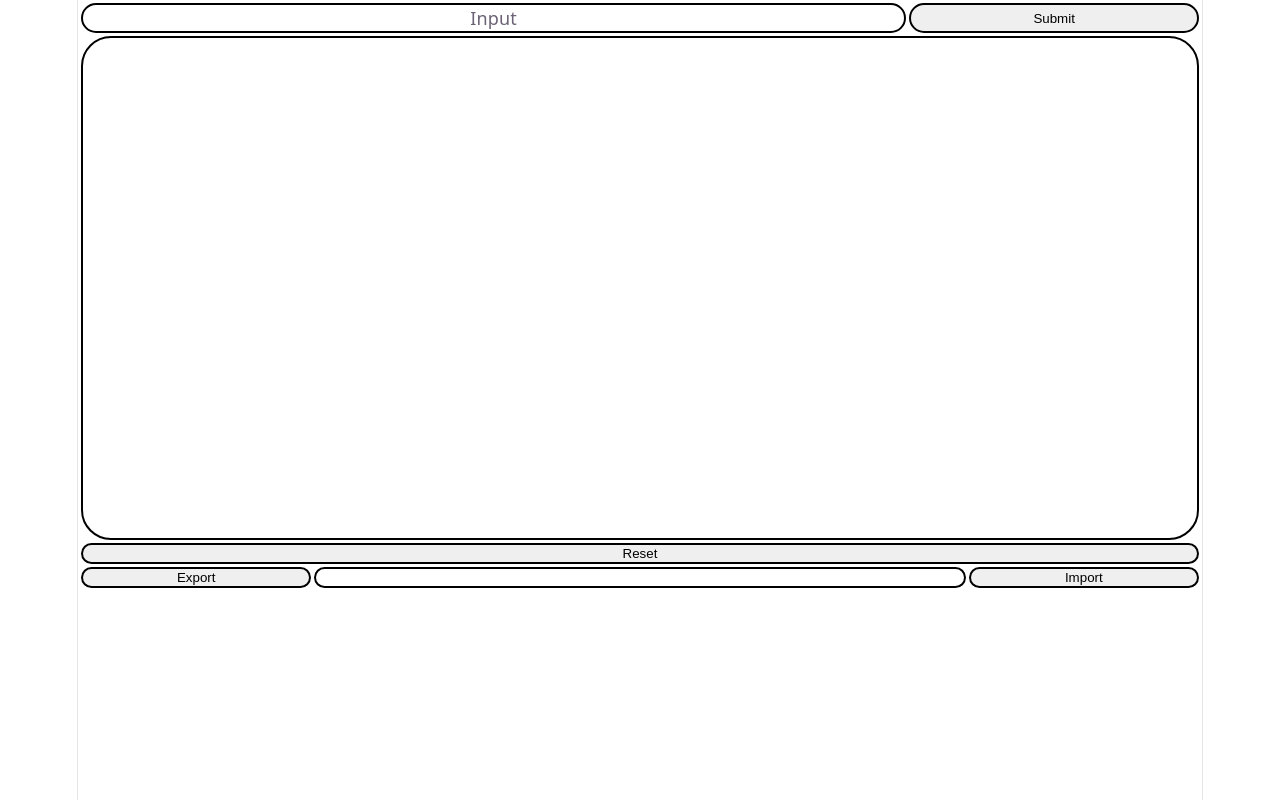
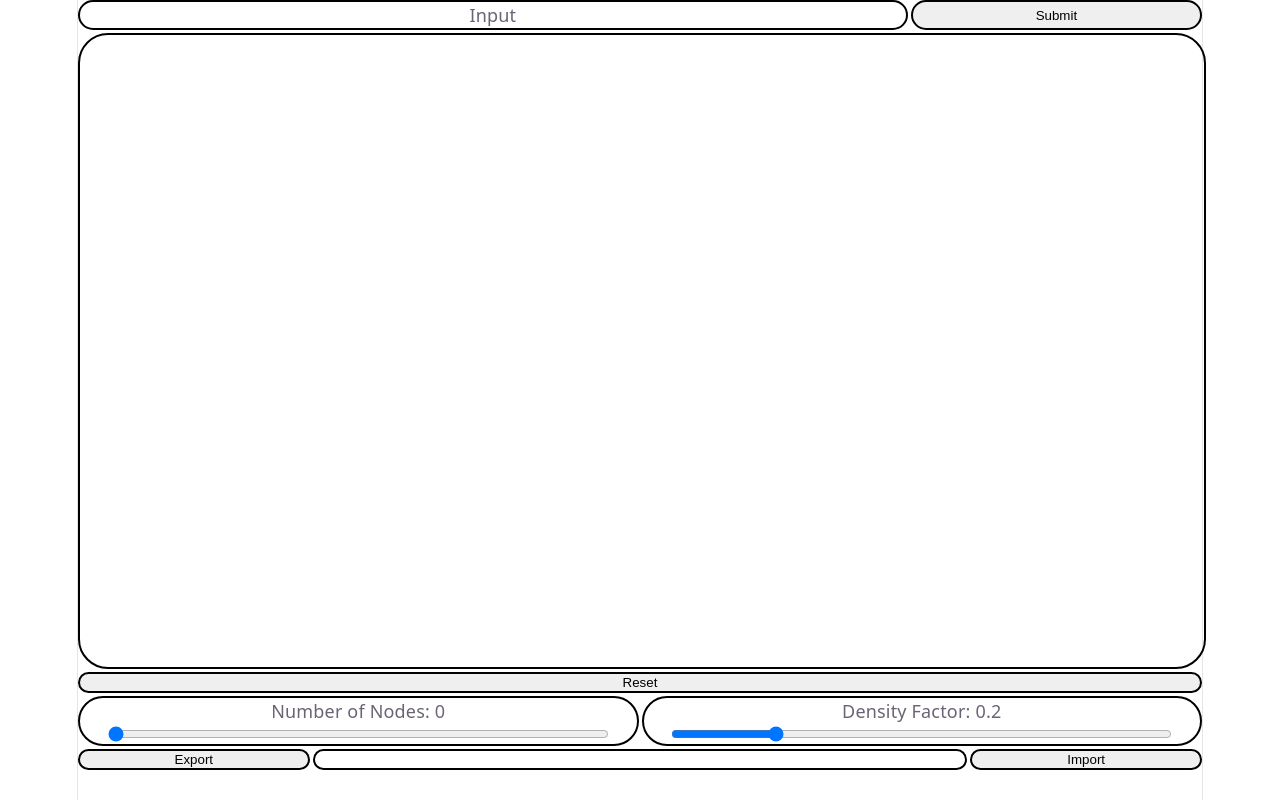
Before and after one commit to Alphapcka-lgtm/AlgoTraceViewer, a React (Vite) app in the folder frontend/: page / in a window 1280 px wide. Built offline with nearby package versions, Linux system fonts and the light colour scheme.

Commit message:
Added window scalability

```diff
--- a/frontend/src/App.tsx
+++ b/frontend/src/App.tsx
@@ -1,9 +1,9 @@
 
 import './App.css'
-import SweepLine from "./sweepLine/SweepLine.tsx";
+import {VertexCover} from "./vertexCover/VertexCover.tsx";
 
 export function App(){
     return <>
-        <SweepLine/>
+        <VertexCover/>
     </>
 }
--- a/frontend/src/sweepLine/SweepLine.tsx
+++ b/frontend/src/sweepLine/SweepLine.tsx
@@ -5,7 +5,7 @@
 import type { AnimationResponse, AnimationRequest, ExportImport } from "./shared/Types.tsx";
 import { compressAndEncode, decodeAndDecompress } from "./shared/Utils.tsx";
 
-function VertexCover() {
+export function SweepLine() {
     const [mode, setMode] = useState<"Input" | "Output">("Input");
     const [input, setInput] = useState<AnimationRequest>({graph: {nodes: [] }, timestamp: 1});
     const [output, setOutput] = useState<AnimationResponse>({initialState: {nodes: []}, intermediateStates: [], timestamp: 0});
@@ -79,5 +79,3 @@
         </div>
     )
 }
-
-export default VertexCover;
--- a/frontend/src/vertexCover/VertexCover.tsx
+++ b/frontend/src/vertexCover/VertexCover.tsx
@@ -5,13 +5,11 @@
 import type { AnimationResponse, AnimationRequest, ExportImport } from "./shared/Types.tsx";
 import { compressAndEncode, decodeAndDecompress } from "./shared/Utils.tsx";
 
-function VertexCover() {
+export function VertexCover() {
     const [mode, setMode] = useState<"Input" | "Output">("Input");
     const [input, setInput] = useState<AnimationRequest>({graph: {nodes: [], edges: []}, densityFactor: 0.2, randomSeed: 0, timestamp: 1});
     const [output, setOutput] = useState<AnimationResponse>({initialState: {nodes: [], edges: []}, intermediateStates: [], randomSeed: 0, timestamp: 0});
     const [progress, setProgress] = useState<number>(0);
-
-    const svgHeight = 500;
 
     const fetchAnimation = async (input: AnimationRequest) => {
         return fetch("http://localhost:8080/vertexcover/random", {
@@ -64,14 +62,14 @@
     };
 
   return (
-      <div style={ { display: "flex", flexDirection: "column", gap: 3, padding: 3 } } >
+      <div style={ { display: "flex", flexDirection: "column", gap: 3 } } >
           <div style={ { display: "flex", gap: 3 } } >
               { mode === "Output" ? <button onClick={ () => setMode("Input") } style={ { flex: 1, border: "2px solid black", borderRadius: "30px" } } >Change Input</button> : <></>}
               <p style={ { flex: 3, border: "2px solid black", borderRadius: "30px" } } >{ mode }</p>
               { mode === "Input" ? <button onClick={ submitInput } style={ { flex: 1, border: "2px solid black", borderRadius: "30px" } } >Submit</button> : <></> }
           </div>
-          <SVGInput setInput={ setInput } input={ input } mode={ mode } height={ svgHeight } />
-          <SVGOutput setProgress={ setProgress } progress={ progress } mode={ mode } output={ output } height={ svgHeight } />
+          <SVGInput setInput={ setInput } input={ input } mode={ mode } />
+          <SVGOutput setProgress={ setProgress } progress={ progress } mode={ mode } output={ output } />
           <div style={ { display: "flex", gap: 3 } } >
             <button onClick={ exportAnimationState } style={ { flex: 1, border: "2px solid black", borderRadius: "30px" } } >Export</button>
             <input id={"exportImport"} style={ { flex: 3, border: "2px solid black", borderRadius: "30px" } } />
@@ -80,5 +78,3 @@
       </div>
     )
 }
-
-export default VertexCover;
--- a/frontend/src/vertexCover/input/InputControl.tsx
+++ b/frontend/src/vertexCover/input/InputControl.tsx
@@ -8,7 +8,7 @@
     const setRandomGraph = () => {
         const size = document.getElementById("graphSizeInputSlider") as HTMLInputElement;
         const density = document.getElementById("graphDensityInputSlider") as HTMLInputElement;
-        const graph: Graph = getRandomGraph(size.valueAsNumber, density.valueAsNumber, props.width, props.height);
+        const graph: Graph = getRandomGraph(size.valueAsNumber, density.valueAsNumber);
         props.setInput((input) => {
             return { ...input, densityFactor: density.valueAsNumber, graph: graph, timestamp: Date.now() };
         });
@@ -36,12 +36,12 @@
     </div>;
 }
 
-function getRandomGraph(n: number, d: number, w: number, h: number) : Graph {
+function getRandomGraph(n: number, d: number) : Graph {
     const graph: Graph = {nodes: [], edges: []};
 
     for (let i = 0; i < n; i++) {
-        const xCoordinate = ((Math.cos((i * 2 * Math.PI) / n) + 1.1) * w * 0.45);
-        const yCoordinate = ((Math.sin((i * 2 * Math.PI) / n) + 1.1) * h * 0.45);
+        const xCoordinate = ((Math.cos((i * 2 * Math.PI) / n) + 1.1) * 0.45);
+        const yCoordinate = ((Math.sin((i * 2 * Math.PI) / n) + 1.1) * 0.45);
         graph.nodes.push({ x: xCoordinate, y: yCoordinate, id: getRandomId() })
     }
 
--- a/frontend/src/vertexCover/input/SVGInput.tsx
+++ b/frontend/src/vertexCover/input/SVGInput.tsx
@@ -13,16 +13,17 @@
     const [interaction, setInteraction] = useState<Interaction>({ type: "idle" });
     const didNodeMove = useRef(false);
 
-    const getMousePos = (e: React.MouseEvent<SVGSVGElement>) => {
+    const getRelativeCoordinates = (e: React.MouseEvent<SVGElement>) => {
         const rect = e.currentTarget.getBoundingClientRect();
-        return { x: e.clientX - rect.left, y: e.clientY - rect.top };
-    };
+        return { x: (e.clientX - rect.left) / (rect.width), y: (e.clientY - rect.top)  / (rect.height) };
+
+    }
 
     const edgeExists = (a: string, b: string, edges: Edge[]) => edges.some((e) => (e.fromId === a && e.toId === b) || (e.fromId === b && e.toId === a));
 
     const handleCanvasClick = (e: React.MouseEvent<SVGSVGElement>) => {
         if (interaction.type === "idle") {
-            const { x, y } = getMousePos(e);
+            const { x, y } = getRelativeCoordinates(e);
             props.setInput((prev) => {
                 return { ...prev, graph: { ...prev.graph, nodes: [...prev.graph.nodes, { x, y, id: getRandomId() }] }, timestamp: Date.now() };
             });
@@ -32,7 +33,7 @@
     };
 
     const handleMouseMove = (e: React.MouseEvent<SVGSVGElement>) => {
-        const pos = getMousePos(e);
+        const pos = getRelativeCoordinates(e);
 
         setInteraction((interaction) => {
             if(interaction.type === "drawing-edge"){
@@ -91,11 +92,11 @@
     const eventHandler = { onClick: handleNodeClick, onMouseDown: handleNodeMouseDown, onMouseUp: handleNodeMouseUp, onDoubleClick: handleNodeDoubleClick };
 
     return props.mode === "Output" ? <></> : <>
-            <svg height={ props.height } style={ { border: "2px solid black", borderRadius: "30px" } } onClick={ handleCanvasClick } onMouseMove={ handleMouseMove } >
+            <svg viewBox="0 0 1920 1080" preserveAspectRatio="xMidYMid meet" style={ { flex: 1, width: "100%", border: "2px solid black", borderRadius: "30px" } } onClick={ handleCanvasClick } onMouseMove={ handleMouseMove } width={1} >
                 <PreviewEdge nodes={ props.input.graph.nodes } interaction={ interaction } />
                 <Edges nodes={ props.input.graph.nodes } edges={ props.input.graph.edges } />
                 <Nodes nodes={ props.input.graph.nodes } { ...eventHandler } />
             </svg>
-            <InputControl setInput={ props.setInput } input={ props.input } setInteraction={ setInteraction } height={ props.height } width={ 1100 } />
+            <InputControl setInput={ props.setInput } input={ props.input } setInteraction={ setInteraction } />
         </>;
 }
--- a/frontend/src/vertexCover/input/Types.tsx
+++ b/frontend/src/vertexCover/input/Types.tsx
@@ -11,15 +11,12 @@
     input: AnimationRequest,
     setInput: Dispatch<SetStateAction<AnimationRequest>>,
     mode: string,
-    height: number,
 };
 
 export type InputControlProps = {
     input: AnimationRequest,
     setInput: Dispatch<SetStateAction<AnimationRequest>>,
     setInteraction: Dispatch<SetStateAction<Interaction>>,
-    height: number,
-    width: number,
 };
 
 export type PreviewEdgeProps = {
--- a/frontend/src/vertexCover/output/SVGOutput.tsx
+++ b/frontend/src/vertexCover/output/SVGOutput.tsx
@@ -47,7 +47,7 @@
     const clickEventHandler = { onClick: () => {}, onMouseDown: () => {}, onMouseUp: () => {}, onDoubleClick: () => {} };
 
     return props.mode === "Input" ? <></> : <>
-        <svg height={ props.height } style={ { border: "2px solid black", borderRadius: "30px" } } >
+        <svg viewBox="0 0 1920 1080" preserveAspectRatio="xMidYMid meet" style={ { flex: 1, width: "100%", border: "2px solid black", borderRadius: "30px" } } >
             <Edges edges={ props.output.initialState.edges } nodes={ props.output.initialState.nodes } />
             <Nodes nodes={ props.output.initialState.nodes } { ...clickEventHandler } />
         </svg>
--- a/frontend/src/vertexCover/output/Types.tsx
+++ b/frontend/src/vertexCover/output/Types.tsx
@@ -4,7 +4,6 @@
 export type SVGOutputProps = {
     output: AnimationResponse,
     mode: string,
-    height: number,
     progress: number,
     setProgress:  Dispatch<SetStateAction<number>>,
 };
--- a/frontend/src/vertexCover/shared/Edges.tsx
+++ b/frontend/src/vertexCover/shared/Edges.tsx
@@ -8,7 +8,7 @@
         const from = getNodeById(props.nodes, e.fromId);
         const to = getNodeById(props.nodes, e.toId);
 
-        const p = "M " + (from.x) + " " + (from.y) + " L " + (to.x) + " " + (to.y);
+        const p = "M " + (1920 * from.x) + " " + (1080 * from.y) + " L " + (1920 * to.x) + " " + (1080 * to.y);
 
         return (
             <path
@@ -16,7 +16,7 @@
                 key={e.id}
                 d={p}
                 stroke="black"
-                strokeWidth={2}
+                strokeWidth={3}
             />
         );
     });
@@ -27,10 +27,10 @@
         const node = getNodeById(props.nodes, props.interaction.fromId);
         return <line
             key={-1}
-            x1={node.x}
-            y1={node.y}
-            x2={props.interaction.to.x}
-            y2={props.interaction.to.y}
+            x1={1920 * node.x}
+            y1={1080 * node.y}
+            x2={1920 * props.interaction.to.x}
+            y2={1080 * props.interaction.to.y}
             stroke="black"
             strokeWidth={1}
             strokeDasharray="4"
--- a/frontend/src/vertexCover/shared/Nodes.tsx
+++ b/frontend/src/vertexCover/shared/Nodes.tsx
@@ -22,15 +22,15 @@
                 props.onDoubleClick(n.id);
             }}
         >
-            <circle cx={n.x} cy={n.y} r={11} fill="black" />
-            <circle cx={n.x} cy={n.y} r={9} fill="white" />
+            <circle cx={1920 * n.x} cy={1080 * n.y} r={20} fill="black" />
+            <circle cx={1920 * n.x} cy={1080 * n.y} r={15} fill="white" />
             <text
-                x={n.x}
-                y={n.y}
+                x={1920 * n.x}
+                y={1080 * n.y}
                 textAnchor="middle"
                 dominantBaseline="central"
                 fill="black"
-                fontSize="10"
+                fontSize="21"
                 pointerEvents="none"
             >
                 {i}
```
